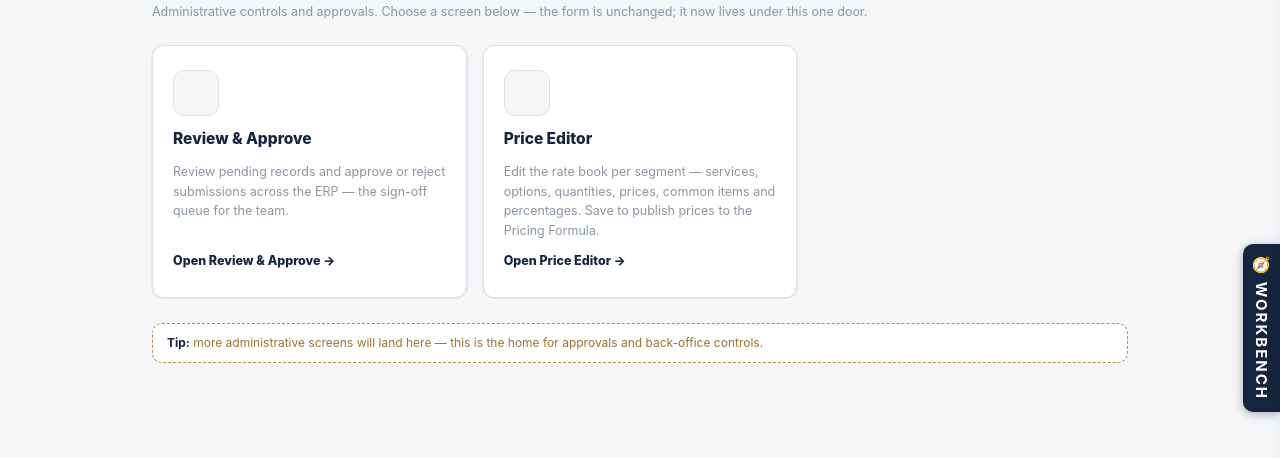
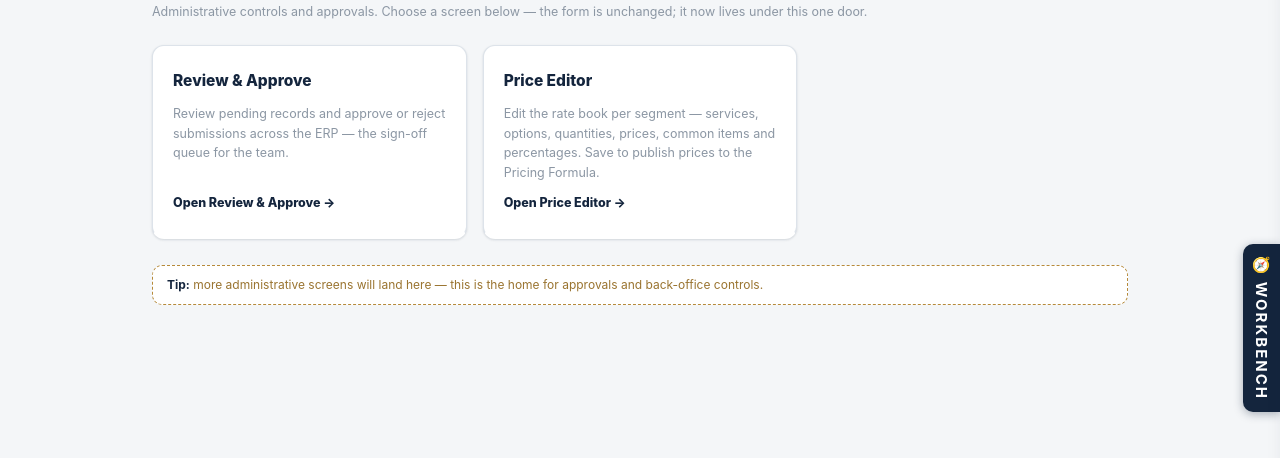
Before and after one commit to JasonR845/dms-erp-sandbox, a plain HTML site: page 23_Administration.html in a window 1280 px wide. Shown: the part 116-574 px from the top of the page. Drawn offline with Linux system fonts and the light colour scheme.

Commit message:
Remove empty icon placeholders on Administration tiles

```diff
--- a/23_Administration.html
+++ b/23_Administration.html
@@ -39,13 +39,11 @@ h1{font-size:22px;color:var(--navy);margin:0}
   <div class="purpose">Administrative controls and approvals. Choose a screen below — the form is unchanged; it now lives under this one door.</div>
   <div class="choice-grid">
     <button class="choice" type="button" onclick="go('13_Review_Approve.html','Review & Approve')">
-      <span class="icon"></span>
       <span class="t">Review &amp; Approve</span>
       <span class="d">Review pending records and approve or reject submissions across the ERP — the sign-off queue for the team.</span>
       <span class="go">Open Review &amp; Approve →</span>
     </button>
     <button class="choice" type="button" onclick="go('24_Price_Editor.html','Price Editor')">
-      <span class="icon"></span>
       <span class="t">Price Editor</span>
       <span class="d">Edit the rate book per segment — services, options, quantities, prices, common items and percentages. Save to publish prices to the Pricing Formula.</span>
       <span class="go">Open Price Editor →</span>
```
